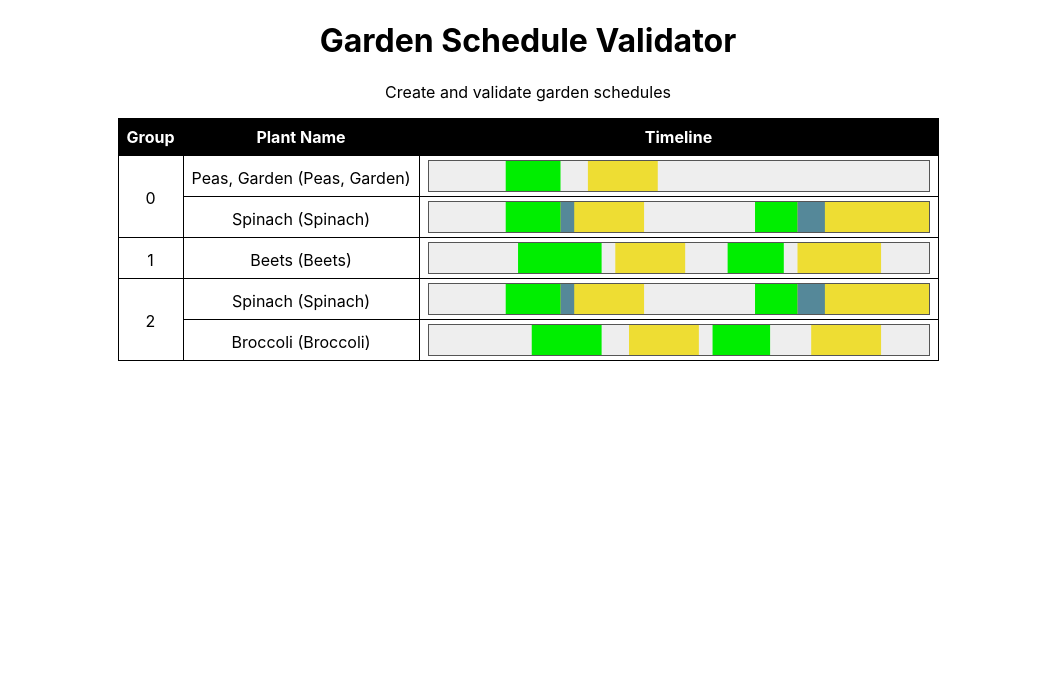
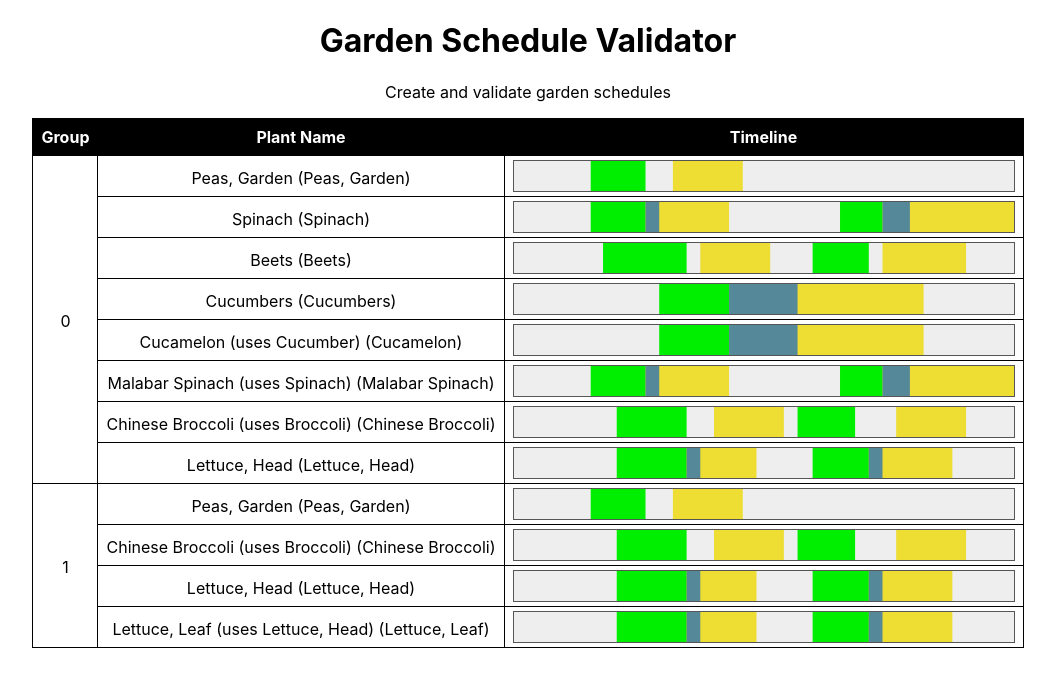
Before and after one commit to arcrad/garden_schedule_validator, a React (Create React App) app: page / in a window 1280 px wide. Shown: the top 686 px of the page, without its empty margins (112-1167 px from the left). Built offline with nearby package versions, Linux system fonts and the light colour scheme.

Commit message:
updated schedule with more actual data

```diff
--- a/src/PlantSchedule.ts
+++ b/src/PlantSchedule.ts
@@ -7,27 +7,63 @@ const plantSchedule:PlantSchedule = [
 	{
 		plantId: 'Peas, Garden',
 		groupId: 0,
-		numberOfPlants: 24
+		numberOfPlants: 15
 	},
 	{
 		plantId: 'Spinach',
 		groupId: 0,
-		numberOfPlants: 30
+		numberOfPlants: 24
 	},
 	{
 		plantId: 'Beets',
-		groupId: 1,
+		groupId: 0,
+		numberOfPlants: 6
+	},
+	{
+		plantId: 'Cucumbers',
+		groupId: 0,
+		numberOfPlants: 5
+	},
+	{
+		plantId: 'Cucamelon',
+		groupId: 0,
+		numberOfPlants: 4
+	},
+	{
+		plantId: 'Malabar Spinach',
+		groupId: 0,
+		numberOfPlants: 6
+	},
+	{
+		plantId: 'Chinese Broccoli',
+		groupId: 0,
+		numberOfPlants: 7
+	},
+	{
+		plantId: 'Lettuce, Head',
+		groupId: 0,
 		numberOfPlants: 30
 	},
+	//
 	{
-		plantId: 'Spinach',
-		groupId: 2,
-		numberOfPlants: 10
+		plantId: 'Peas, Garden',
+		groupId: 1,
+		numberOfPlants: 15
 	},
 	{
-		plantId: 'Broccoli',
-		groupId: 2,
-		numberOfPlants: 12
+		plantId: 'Chinese Broccoli',
+		groupId: 1,
+		numberOfPlants: 7
+	},
+	{
+		plantId: 'Lettuce, Head',
+		groupId: 1,
+		numberOfPlants: 4
+	},
+	{
+		plantId: 'Lettuce, Leaf', //will be leaf
+		groupId: 1,
+		numberOfPlants: 2
 	},
 ];
 
```
